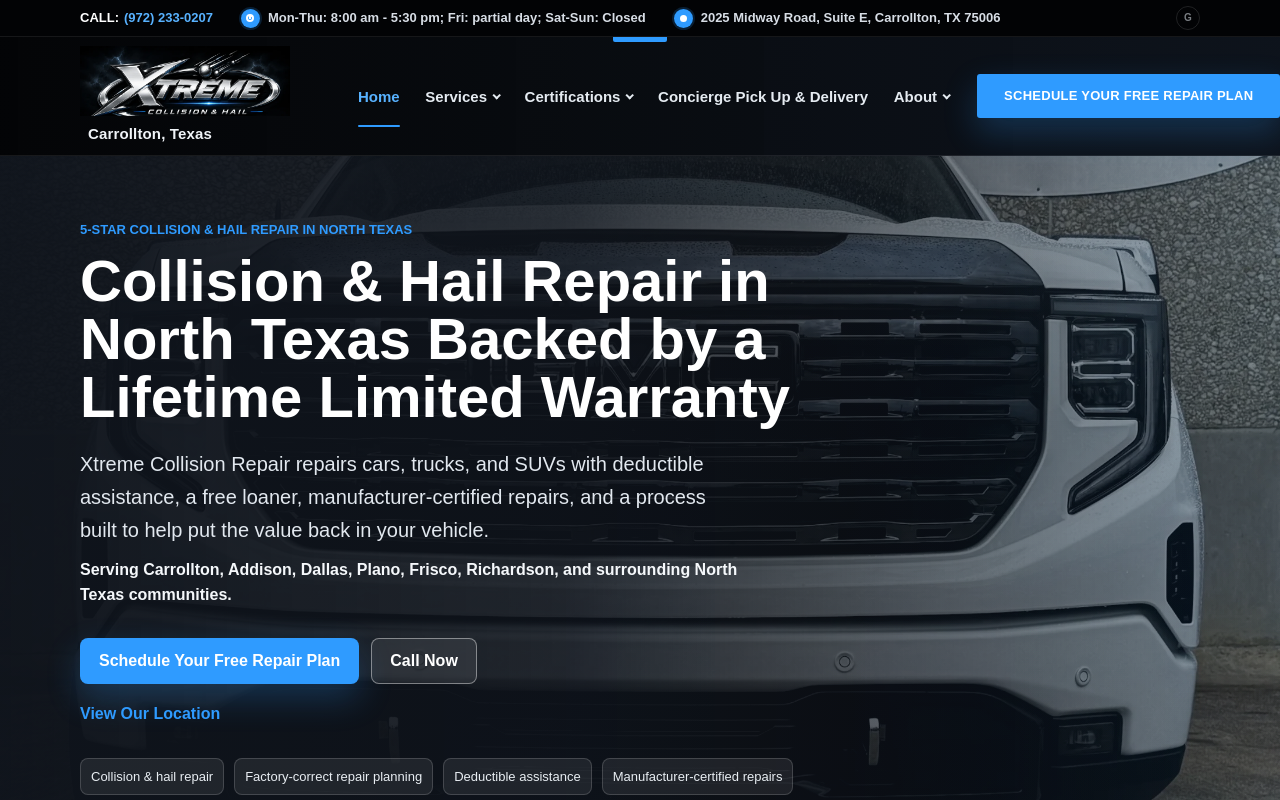
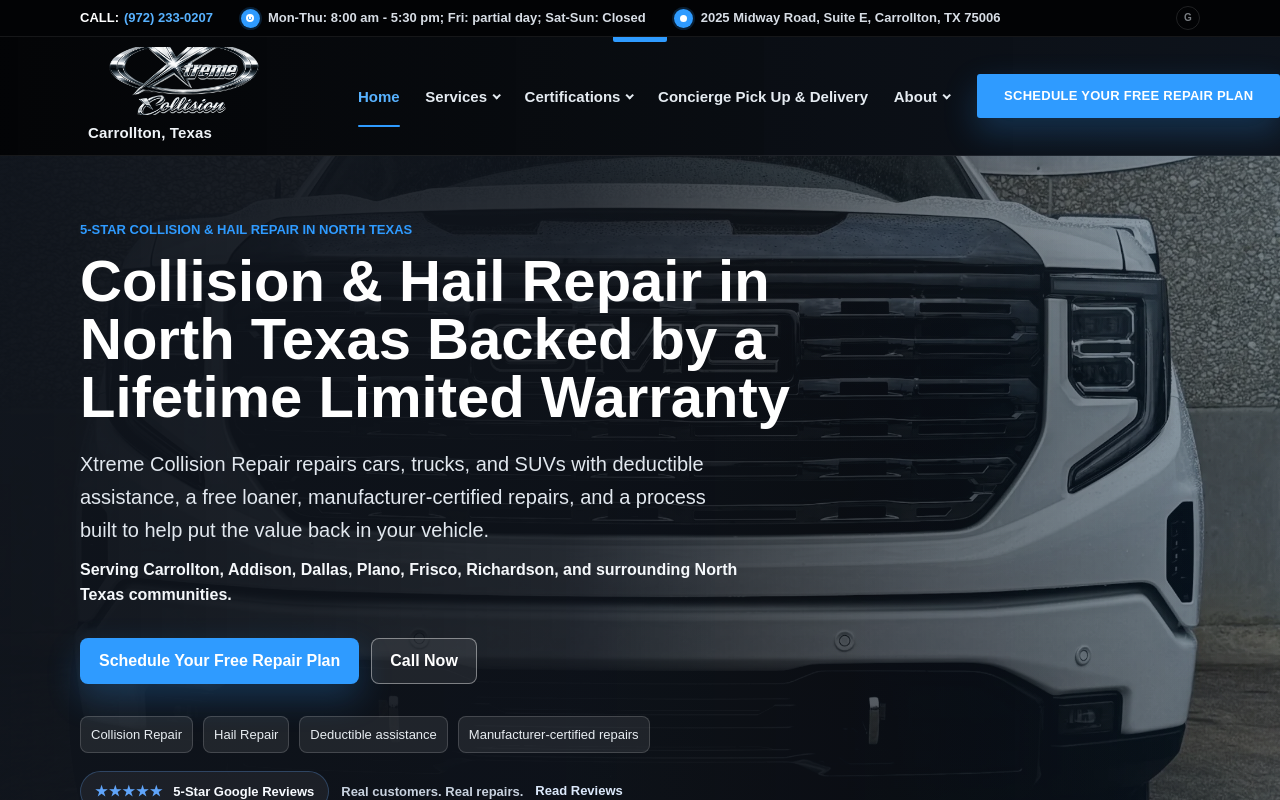
Before and after one commit to Clay7002/xtreme-site, a Next.js app: page / in a window 1280 px wide. Shown: the top 800 px of the page. Built offline with nearby package versions, Linux system fonts and the light colour scheme.

Commit message:
Update hero labels and logo

```diff
--- a/app/components.tsx
+++ b/app/components.tsx
@@ -138,10 +138,10 @@
         <Link className="brand" href="/" aria-label="Xtreme Collision Repair home">
           <Image
             className="brand-logo"
-            src="/brand/xtreme-logo.webp"
+            src="/brand/xtreme-logo.png"
             alt="Xtreme Collision & Hail"
             width={768}
-            height={256}
+            height={250}
             priority
           />
           <span className="brand-copy">
@@ -217,10 +217,10 @@
           <Link className="brand footer-brand" href="/">
             <Image
               className="brand-logo"
-              src="/brand/xtreme-logo.webp"
+              src="/brand/xtreme-logo.png"
               alt="Xtreme Collision & Hail"
               width={768}
-              height={256}
+              height={250}
             />
             <span>
               <strong>{siteInfo.name}</strong>
@@ -337,12 +337,9 @@
             Call Now
           </ButtonLink>
         </div>
-        <Link className="hero-location-link" data-track="directions:hero-location" href="/contact#location">
-          View Our Location
-        </Link>
         <div className="hero-meta">
-          <span>Collision & hail repair</span>
-          <span>Factory-correct repair planning</span>
+          <span>Collision Repair</span>
+          <span>Hail Repair</span>
           <span>Deductible assistance</span>
           <span>Manufacturer-certified repairs</span>
         </div>
--- a/app/globals.css
+++ b/app/globals.css
@@ -578,13 +578,6 @@
   line-height: 1.6;
 }
 
-.hero-location-link {
-  width: fit-content;
-  margin-top: 18px;
-  color: var(--orange);
-  font-weight: 900;
-}
-
 .eyebrow {
   margin: 0 0 12px;
   color: var(--orange);
```
Also changed, not shown: public/brand/xtreme-logo.png (added), public/brand/xtreme-logo.webp (deleted).
